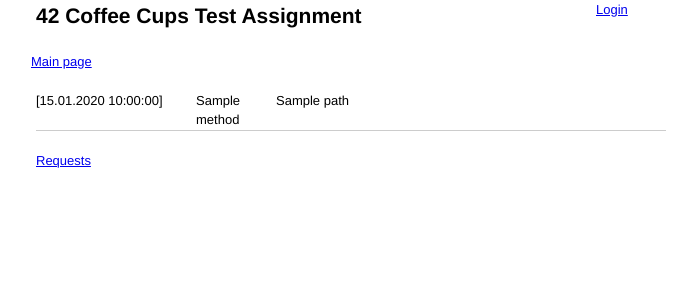
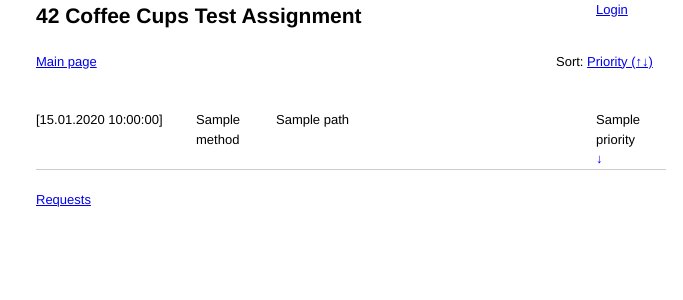
Before and after one commit to asherepa/42ccTestAssignment, a Django app: template templates/rlogger/index.html in a window 1280 px wide. Shown: the top 300 px of the page, without its empty margins (129-812 px from the left). Run offline with Django 3.2, Linux system fonts and the light colour scheme; the template is opened without the code that fills it: most values are stand-ins (such as "Sample title", 1, 10 or a date in 2020).

Commit message:
ticket:13 Implement sort options by priority for requests page

```diff
--- /dev/null
+++ b/apps/rlogger/admin.py
@@ -0,0 +1,6 @@
+# encoding: utf-8
+from django.contrib import admin
+
+from .models import RequestsLogger
+
+admin.site.register(RequestsLogger)
--- a/templates/rlogger/index.html
+++ b/templates/rlogger/index.html
@@ -2,7 +2,13 @@
 
 {% block content %}
     <div class="container_24">
-    <a href="{% url 'accounts:index' %}">Main page</a><br><br>
+    <div class="grid_7">
+        <a href="{% url 'accounts:index' %}">Main page</a>
+    </div>
+    <div class="grid_7 push_6">
+        Sort: <a href="?sort={{ sort_order }}&mode=1">Priority (&uarr;&darr;)</a><br><br><br>
+    </div>
+    <div class="clear"></div>
     {% if events %}
         {% for event in events %}
             <div class="grid_4">
@@ -11,9 +17,18 @@
             <div class="grid_2">
                 {{event.method}}
             </div>
-            <div class="grid_18">
+            <div class="grid_8">
                 {{ event.path }}
             </div>
+            <div class="grid_1">
+                {{ event.priority }}
+                {% if event.priority == 0 %}
+                    <a href="{% url 'requests:event' event.id %}?sort={{ sort_order }}&action=up" style="text-decoration: none">&uarr;</a>
+                {% else %}
+                    <a href="{% url 'requests:event' event.id %}?sort={{ sort_order }}&action=down" style="text-decoration: none">&darr;</a>
+                {% endif %}
+            </div>
+            <div class="clear"></div>
         {% endfor %}
     {% endif %}
     </div>
```
Also changed, not shown: apps/rlogger/models.py (+9 -0 lines), apps/rlogger/urls.py (+5 -3 lines), apps/rlogger/views.py (+29 -5 lines), apps/rlogger/migrations/0002_auto__add_field_requestslogger_priority.py (added).
